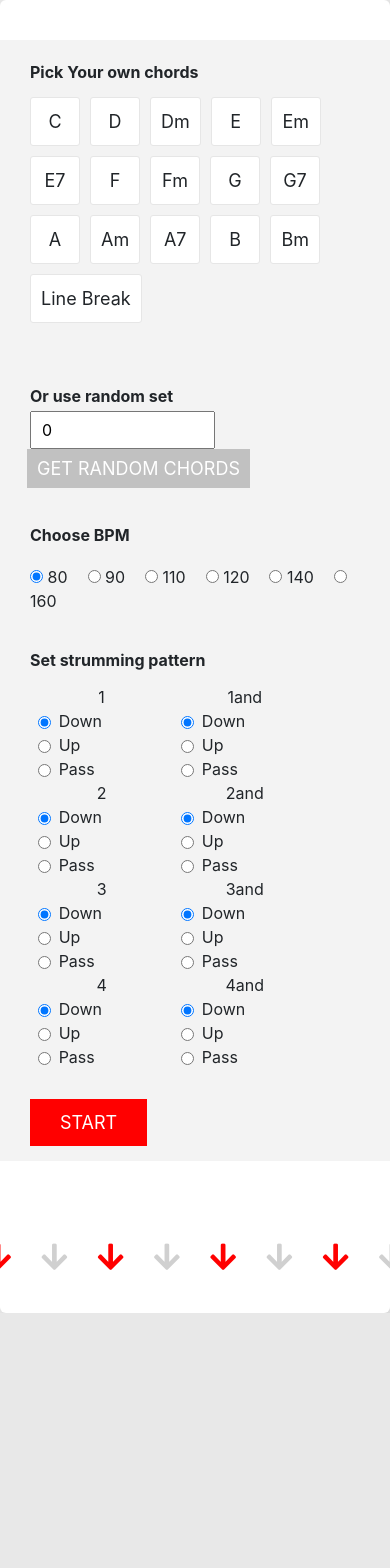
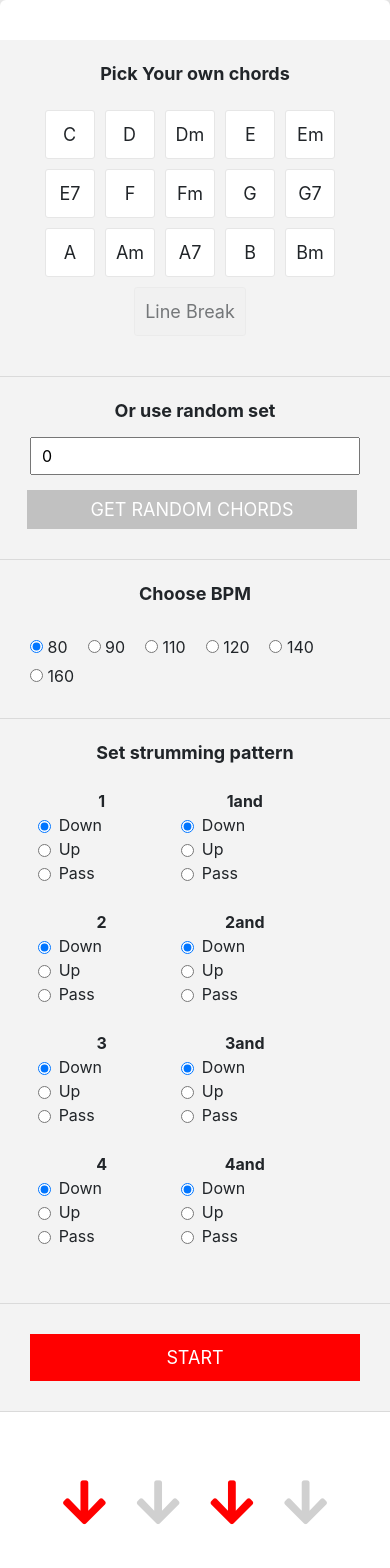
Before and after one commit to AndKorbiel/Chords-Progression-App, a React (Create React App) app: page / in a window 390 px wide. Shown: the top 1568 px of the page. Before the commit the page ends 1313 px from the top, so only its background shows below. Built offline with nearby package versions, Linux system fonts and the light colour scheme.

Commit message:
Responsive view added

```diff
--- a/src/App.css
+++ b/src/App.css
@@ -15,6 +15,7 @@ body {
   padding-left: 0;
   flex-wrap: wrap;
   justify-content: flex-start;
+    margin-bottom: 0;
 }
 
 .chords-table.centered {
@@ -106,6 +107,20 @@ body {
   animation: pulse 2s infinite;
 }
 
+@keyframes pulse {
+    0% {
+        opacity: 0
+    }
+
+    50% {
+        opacity: 1;
+    }
+
+    100% {
+        opacity: 0;
+    }
+}
+
 .sortableClass{
     padding: 10px;
     border: 1px solid #e6e6e6;
@@ -128,16 +143,71 @@ body {
     border: 1px solid #e6e6e6;
 }
 
-@keyframes pulse {
-  0% {
-    opacity: 0
-  }
+.chords-table li.lineBreak:hover {
+    border: 1px solid red;
+}
 
-  50% {
-    opacity: 1;
-  }
+.chords-table li.lineBreakList {
+    background: #f1f1f1;
+    opacity: 0.6;
+}
 
-  100% {
-    opacity: 0;
-  }
+.radioSpan {
+    white-space: nowrap;
+    float: left;
 }
+
+@media only screen and (max-width: 1200px) {
+    .radio-option {
+        margin-bottom: 25px;
+    }
+}
+
+@media only screen and (max-width: 767px) {
+    .option-row input[type="number"] {
+        width: 50%;
+    }
+
+    .option-row label {
+        font-size: 18px;
+        text-align: center;
+        display: block;
+        margin-bottom: 1em;
+    }
+
+    .radio-title {
+        font-weight: bold;
+    }
+
+    .option-row {
+        padding: 15px 15px 30px 15px;
+        border-bottom: 1px solid #dadada;
+    }
+
+    .app-button {
+        width: 100%;
+        margin-top: 15px;
+    }
+
+    .chords-table {
+        -webkit-justify-content: center;
+        justify-content: center;
+    }
+
+    #player .arrow-cont {
+        display: block;
+        width: 100%;
+        text-align: center;
+    }
+
+    #player .arrow {
+        font-size: 50px;
+    }
+
+}
+
+@media only screen and (max-width: 549px) {
+    .app-button.random, .option-row input[type="number"] {
+        width: 100%;
+    }
+}
--- a/src/App.js
+++ b/src/App.js
@@ -214,7 +214,7 @@ class App extends Component {
                     return (
                       <li
                         key={chord}
-                        className={this.state.isSelected}
+                        className={chord === 'Line Break' ? "lineBreakList" : null}
                         onClick={() => this.selectChord(chord)}
                       >
                         {chord}
@@ -251,6 +251,7 @@ class App extends Component {
                 {BPM_OPTIONS.map(option => {
                   return (
                     <React.Fragment key={`bmp_${option}`}>
+                      <div className="radioSpan">
                       <input
                         type="radio"
                         name="bpm"
@@ -258,6 +259,7 @@ class App extends Component {
                         checked={option == this.state.bpm}
                       />
                       <span className="radio-val"> {option}</span>
+                      </div>
                     </React.Fragment>
                   );
                 })}
```
